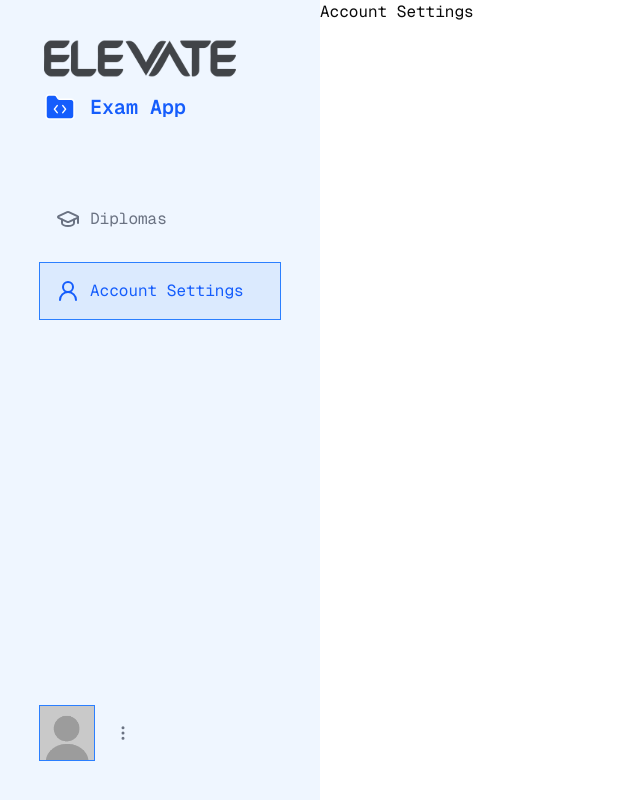
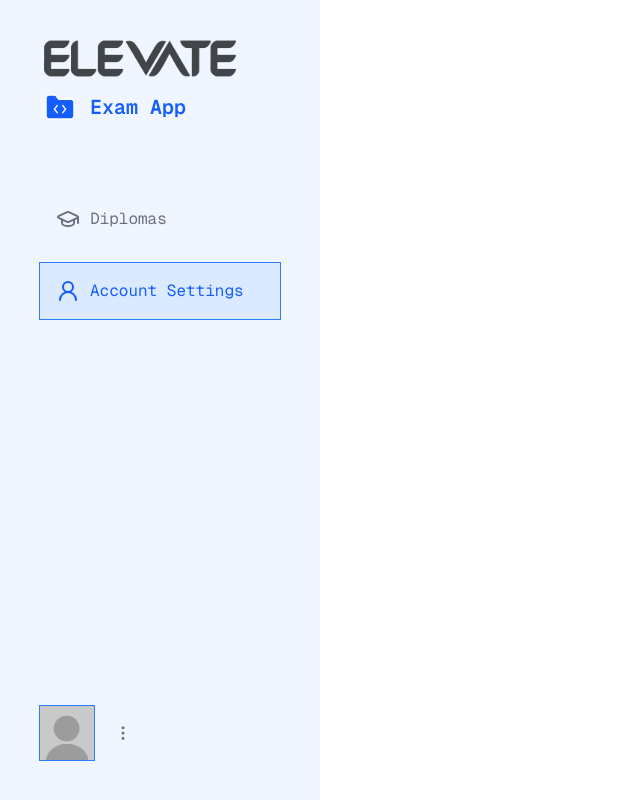
Before and after one commit to AmrMSaid/exam-app, a Next.js app: page /account in a window 1280 px wide. Shown: the whole page, without its empty margins (0-640 px from the left). Built offline with nearby package versions, Linux system fonts and the light colour scheme; no server answers.

Commit message:
fix: update diploma API import and adjust GET function to use correct method

```diff
--- a/src/app/(dashboard)/account/page.tsx
+++ b/src/app/(dashboard)/account/page.tsx
@@ -1,3 +1,3 @@
 export default function AccountPage() {
-  return <div>Account Settings</div>;
+  return <div></div>;
 }
--- a/src/app/api/diplomas/route.ts
+++ b/src/app/api/diplomas/route.ts
@@ -1,8 +1,8 @@
-import { getAllDiplomas } from "@/features/diplomas/lib/apis/diplomas.api";
+import { getDiplomas } from "@/features/diplomas/lib/apis/diplomas.api";
 import { NextRequest, NextResponse } from "next/server";
 
 export async function GET(req: NextRequest) {
-  const payload = await getAllDiplomas(req);
+  const payload = await getDiplomas(req);
 
   return NextResponse.json(payload);
 }
```
